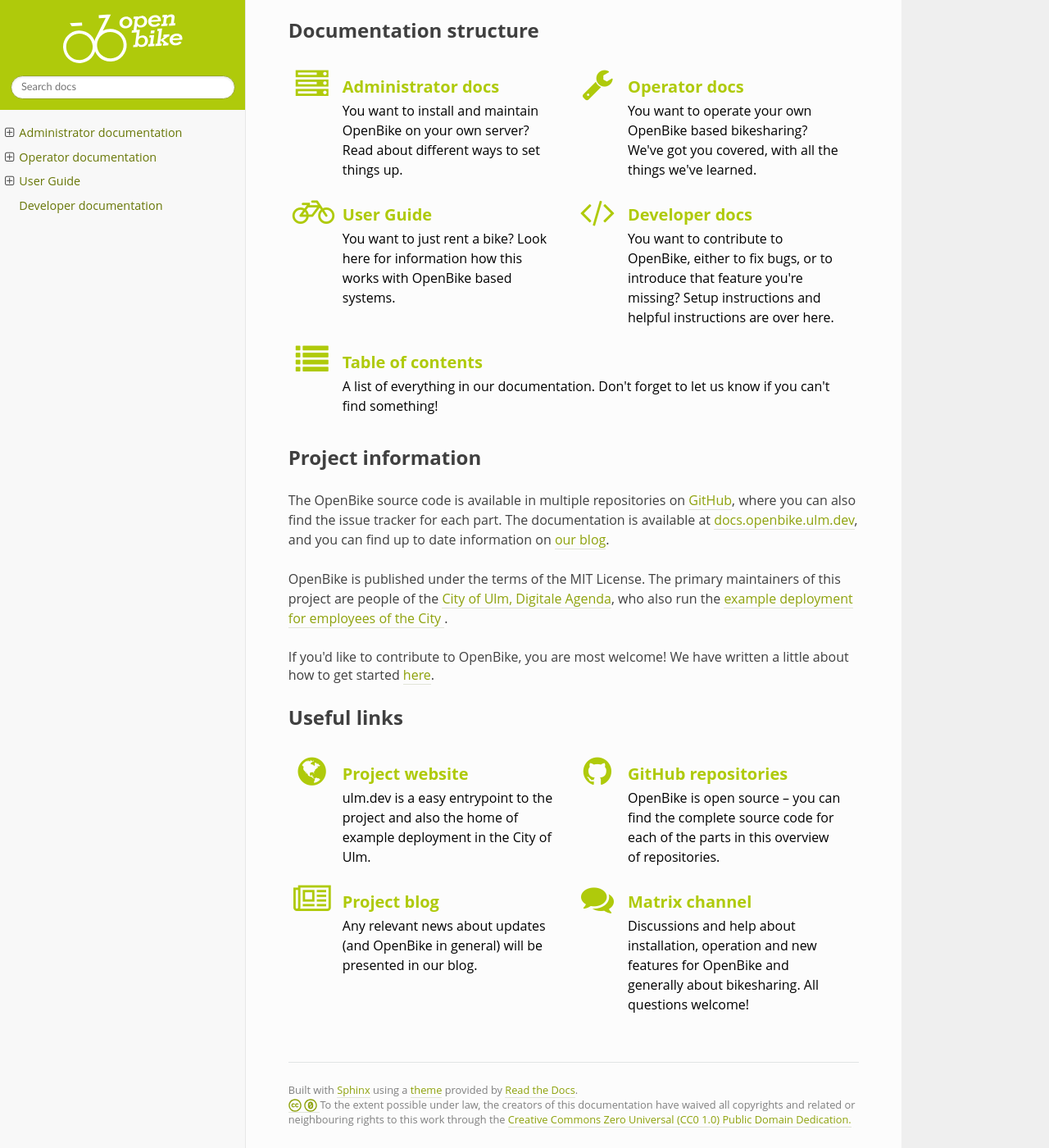
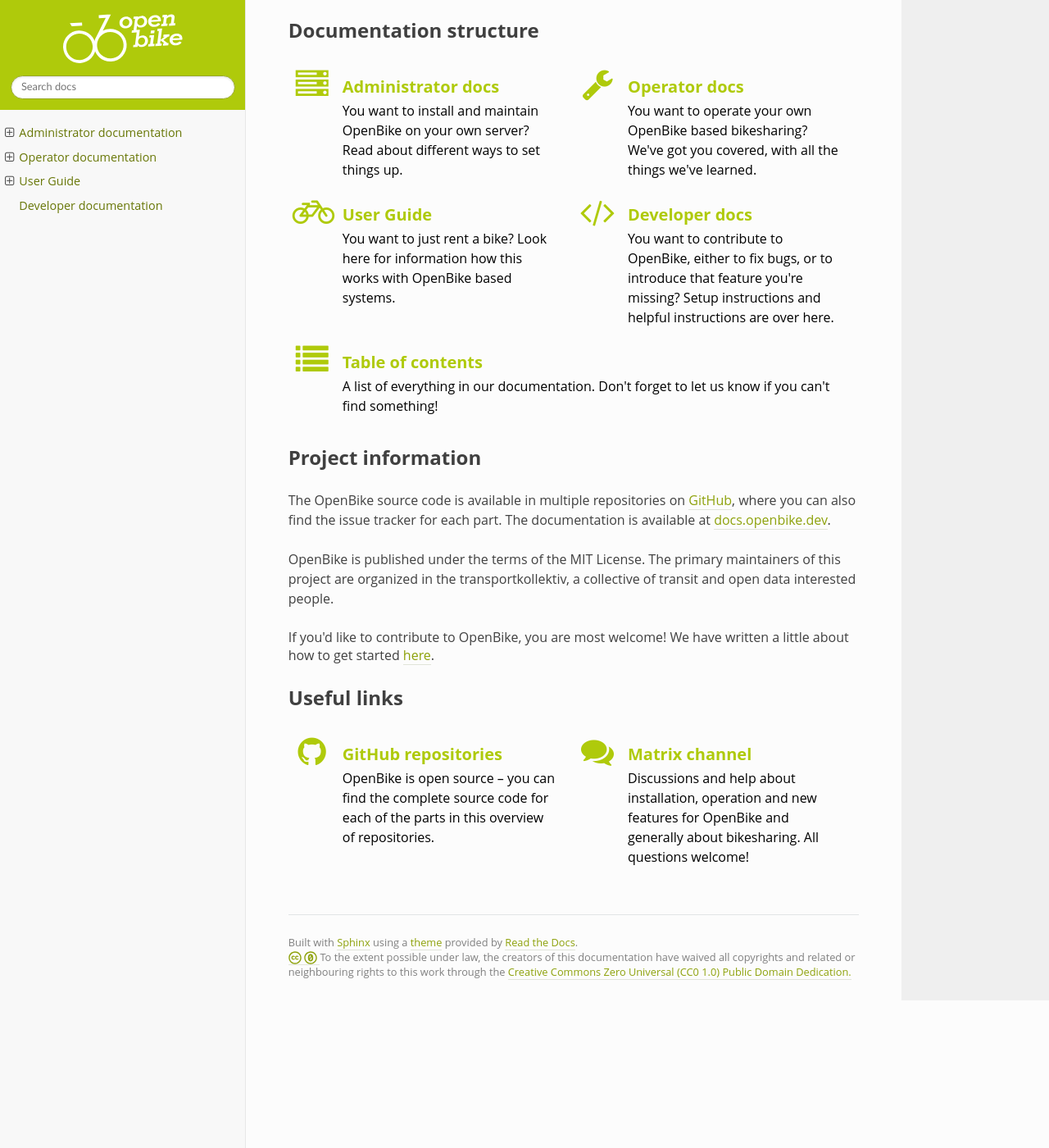
Before and after one commit to transportkollektiv/openbike, a Sphinx documentation site: the page built from docs/index.rst, in a window 1280 px wide and 1400 px high, scrolled down 384 px. Shown: the whole window at 82% size. Built offline with Sphinx 7.4.7 and the Read the Docs theme 2.0.0, drawn with Linux system fonts in a browser that asks for light colours; pages that are not in the unit, such as notebooks, are missing from menus; after the commit the page ends 1604 px from its top, so only the background shows below that.

Commit message:
docs: update urls

```diff
--- a/docs/_templates/index.html
+++ b/docs/_templates/index.html
@@ -96,36 +96,21 @@
     <p>The OpenBike source code is available in multiple repositories on
     <a href="https://github.com/transportkollektiv/openbike">GitHub</a>, where you can
     also find the issue tracker for each part. The documentation is available at
-    <a href="https://docs.openbike.ulm.dev">docs.openbike.ulm.dev</a>, and you can find
-    up to date information on <a href="https://ulm.dev/blog">our blog</a>.</p>
+    <a href="https://docs.openbike.dev">docs.openbike.dev</a>.</p>
 
     <p>OpenBike is published under the terms of the MIT License. The primary
-    maintainers of this project are people of the <a href="https://ulm.dev">City of Ulm, Digitale Agenda</a>,
-    who also run the <a href="https://openbike.ulm.dev">example deployment for employees of the City </a>.</p>
+    maintainers of this project are organized in the transportkollektiv,
+    a collective of transit and open data interested people.</p>
 
     If you'd like to contribute to OpenBike, you are most welcome! We have written
     a little about how to get started
-    <a href="https://docs.openbike.ulm.dev/developer/index.html">here</a>.
+    <a href="https://docs.openbike.dev/developer/index.html">here</a>.
     </p>
 </div>
 
 <h2>Useful links</h2>
 
 <div class="boxes">
-    <a href="https://ulm.dev/projects/openbike/" target="_blank" class="sectionbox">
-        <span class="fa fa-globe fa-fw"></span>
-        <div class="content">
-            <div class="heading">
-                <strong>Project website</strong>
-            </div>
-            <div class="text">
-                <p>
-                    ulm.dev is a easy entrypoint to the project and also
-                    the home of example deployment in the City of Ulm.
-                </p>
-            </div>
-        </div>
-    </a>
     <a href="https://github.com/transportkollektiv/openbike" target="_blank" class="sectionbox">
         <span class="fa fa-github fa-fw"></span>
         <div class="content">
@@ -136,19 +121,6 @@
                 <p>
                     OpenBike is open source – you can find the complete source code for each of the parts
                     in this overview of repositories.
-                </p>
-            </div>
-        </div>
-    </a>
-    <a href="https://ulm.dev/blog" target="_blank" class="sectionbox">
-        <span class="fa fa-newspaper-o fa-fw"></span>
-        <div class="content">
-            <div class="heading">
-                <strong>Project blog</strong>
-            </div>
-            <div class="text">
-                <p>
-                    Any relevant news about updates (and OpenBike in general) will be presented in our blog.
                 </p>
             </div>
         </div>
--- a/docs/conf.py
+++ b/docs/conf.py
@@ -21,8 +21,8 @@
 # -- Project information -----------------------------------------------------
 
 project = 'OpenBike'
-copyright = '2020, Stadt Ulm'
-author = 'Stadt Ulm: Maximilian Richt, Katharina Schweiger, Constantin Müller, Stefan Kaufmann'
+copyright = 'transportkollektiv'
+author = 'Maximilian Richt, Katharina Schweiger, Constantin Müller, Stefan Kaufmann & das transportkollektiv'
 
 
 # -- General configuration ---------------------------------------------------
--- a/docs/operator/index.rst
+++ b/docs/operator/index.rst
@@ -5,7 +5,7 @@
 
 You want to operate your own OpenBike based bikesharing? Thats great!
 We've learned many things doing this ourselves with the `example deployment for employees of the City of Ulm`_
-and try to document all the pitfalls, so you don't have to repeat our mistakes.
+and tried to document all the pitfalls, so you don't have to repeat our mistakes.
 
 
 .. toctree::
--- a/docs/operator/skoetsel.rst
+++ b/docs/operator/skoetsel.rst
@@ -9,10 +9,10 @@
 
 
 
-`Skoetsel <https://github.com/stadtulm/skoetsel>`_ is a maintenance frontend for OpenBike that is supposed to give the operating crew a better overview over location and state of the bikes. Everyone with access to the `cykel <https://github.com/stadtulm/cykel>`_ backend can sign in.
+`Skoetsel <https://github.com/transportkollektiv/skoetsel>`_ is a maintenance frontend for OpenBike that is supposed to give the operating crew a better overview over location and state of the bikes. Everyone with access to the `cykel <https://github.com/transportkollektiv/cykel>`_ backend can sign in.
 
 .. note:: Skoetsel is still under development. Design and UI might be subject to changes in the future.
 
-You can obtain more information about one specific bike by clicking on the corresponding icon. Available bikes are marked green, bikes that are in use blue and inactive bikes grey. In contrast to `voorwiel <https://github.com/stadtulm/voorwiel>`_ (the costumer frontend), skoetsel shows the reported locations of all tracker types, meaning not only primary trackers and locations reported by users, but also those marked as "internal" in the backend.
+You can obtain more information about one specific bike by clicking on the corresponding icon. Available bikes are marked green, bikes that are in use blue and inactive bikes grey. In contrast to `voorwiel <https://github.com/transportkollektiv/voorwiel>`_ (the customer frontend), skoetsel shows the reported locations of all tracker types, meaning not only primary trackers and locations reported by users, but also those marked as "internal" in the backend.
 
 If multiple trackers are marked active and their location differs more than 500 meters, a red line is displayed between them. If this happens, there might be some problem with the bike or one of the trackers (e.g. a low battery) and you should undertake some investigations.
```
Also changed, not shown: README.md (+1 -1 lines).
